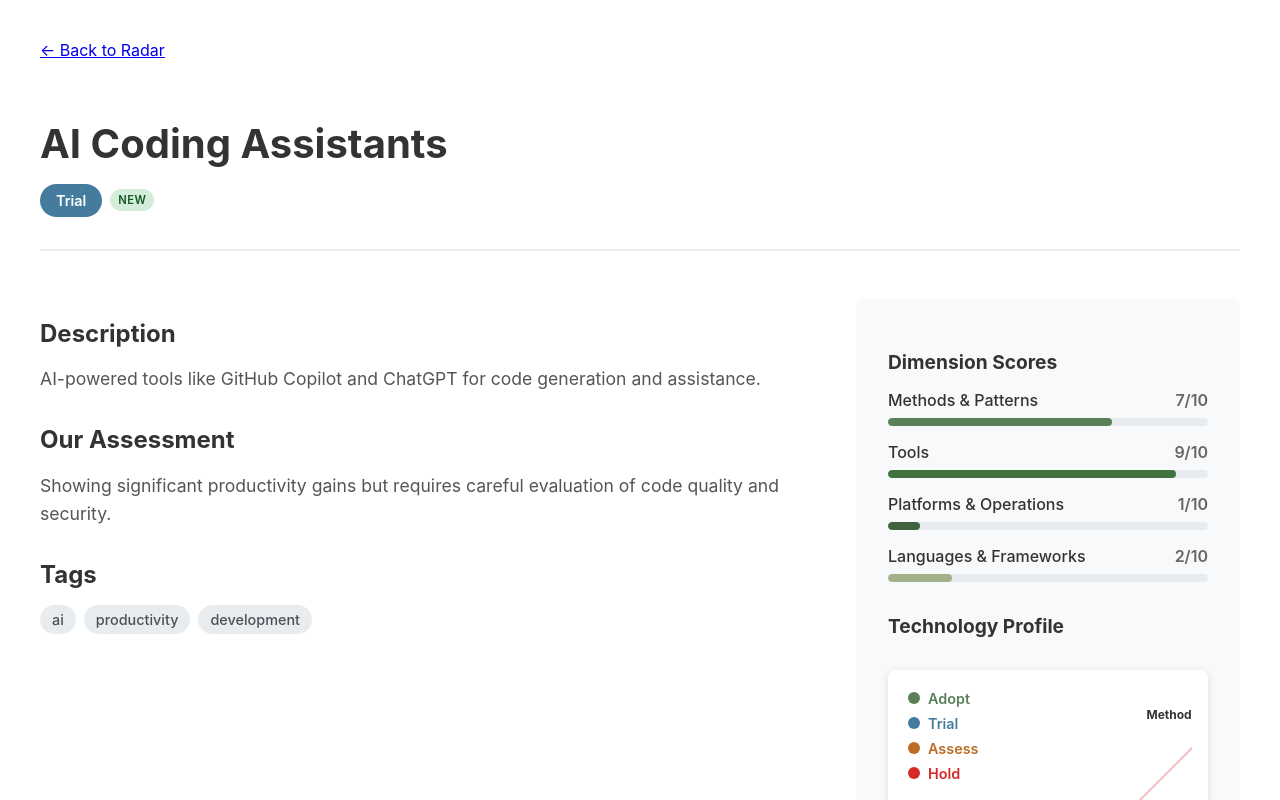
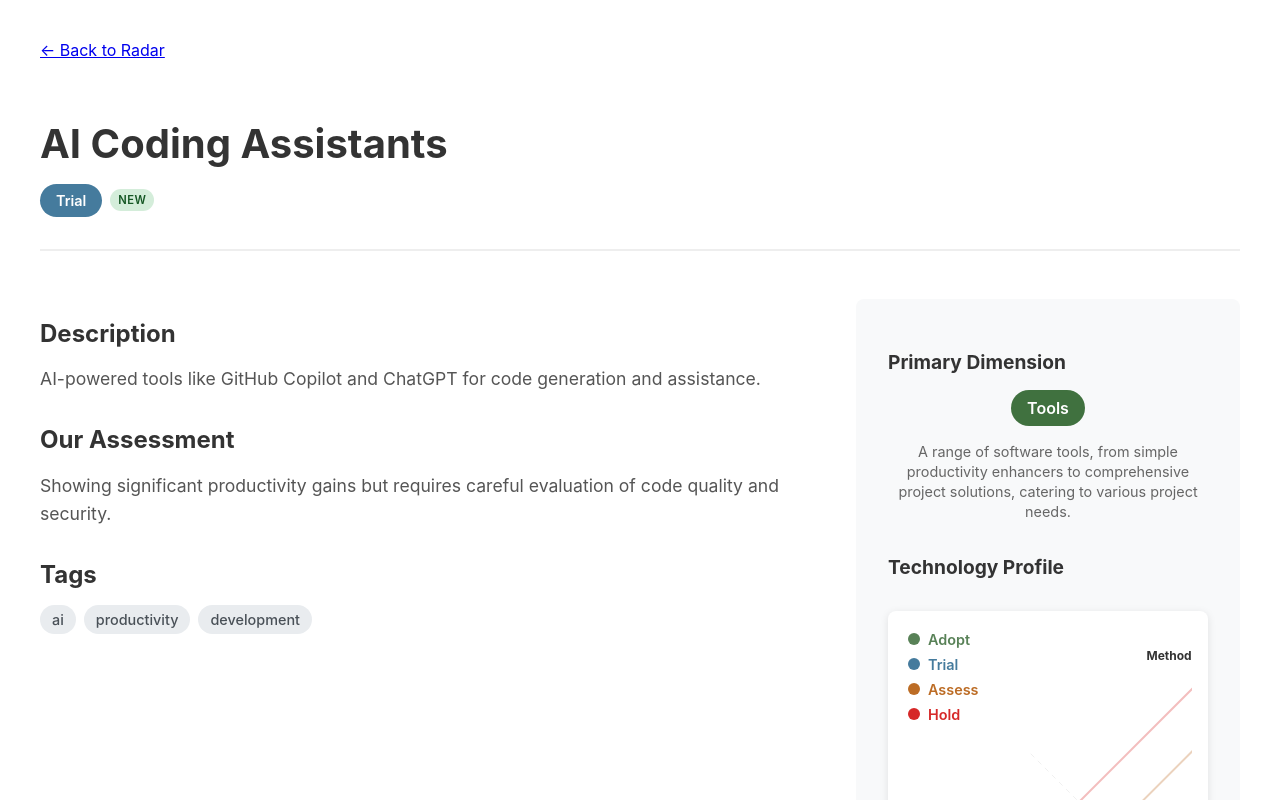
Before and after one commit to fabigr8/easy-techradar, a Next.js app: page /technologies/ai-coding-assistants in a window 1280 px wide. Shown: the top 800 px of the page. Built offline with nearby package versions, Linux system fonts and the light colour scheme.

Commit message:
Refactor technology dimensions handling and update README for clarity

```diff
--- a/components/RadarChart.js
+++ b/components/RadarChart.js
@@ -46,12 +46,8 @@ export default function RadarChart({ dimensions, technologies, selectedRing = nu
     const ringIndex = ringOrder.indexOf(tech.ring);
     const ringRadius = (ringIndex + 1) * (maxRadius / 4);
 
-    // Find the dimension with the highest score for this technology
-    const topDimension = dimensions.reduce((top, dim) =>
-      (tech.dimensions[dim.id] || 0) > (tech.dimensions[top.id] || 0) ? dim : top
-    );
-
-    const dimensionIndex = dimensions.findIndex(d => d.id === topDimension.id);
+    // Find the dimension this technology belongs to
+    const dimensionIndex = dimensions.findIndex(d => d.id === tech.dimension);
     const angleStep = (2 * Math.PI) / dimensions.length;
     const angle = dimensionIndex * angleStep - Math.PI / 2;
 
@@ -64,7 +60,7 @@ export default function RadarChart({ dimensions, technologies, selectedRing = nu
       x: center + Math.cos(randomAngle) * randomRadius,
       y: center + Math.sin(randomAngle) * randomRadius,
       ring: ringIndex,
-      dimension: topDimension
+      dimension: dimensions.find(d => d.id === tech.dimension)
     };
   };
 
--- a/data/radar-config.json
+++ b/data/radar-config.json
@@ -63,103 +63,73 @@
       "id": "react",
       "name": "React",
       "ring": "adopt",
+      "dimension": "languages",
       "description": "A JavaScript library for building user interfaces with a component-based architecture.",
       "rationale": "React has proven itself as a mature, stable framework with excellent community support and ecosystem.",
       "tags": ["frontend", "javascript", "ui"],
       "url": "https://react.dev",
       "isNew": false,
-      "hasChanged": false,
-      "dimensions": {
-        "languages": 9,
-        "tools": 3,
-        "platforms": 2,
-        "methods": 4
-      }
+      "hasChanged": false
     },
     {
       "id": "typescript",
       "name": "TypeScript",
       "ring": "adopt",
+      "dimension": "languages",
       "description": "A strongly typed programming language that builds on JavaScript.",
       "rationale": "TypeScript provides excellent developer experience with type safety and better tooling.",
       "tags": ["language", "javascript", "types"],
       "url": "https://www.typescriptlang.org",
       "isNew": false,
-      "hasChanged": false,
-      "dimensions": {
-        "languages": 10,
-        "tools": 2,
-        "platforms": 1,
-        "methods": 3
-      }
+      "hasChanged": false
     },
     {
       "id": "graphql",
       "name": "GraphQL",
       "ring": "trial",
+      "dimension": "methods",
       "description": "A query language for APIs and a runtime for fulfilling those queries.",
       "rationale": "GraphQL shows promise for API design but requires careful consideration of complexity vs benefits.",
       "tags": ["api", "backend", "query-language"],
       "url": "https://graphql.org",
       "isNew": false,
-      "hasChanged": false,
-      "dimensions": {
-        "languages": 3,
-        "tools": 7,
-        "platforms": 6,
-        "methods": 8
-      }
+      "hasChanged": false
     },
     {
       "id": "docker",
       "name": "Docker",
       "ring": "adopt",
+      "dimension": "platforms",
       "description": "A platform for developing, shipping, and running applications using containerization.",
       "rationale": "Docker has become essential for consistent deployment and development environments.",
       "tags": ["containers", "devops", "deployment"],
       "url": "https://docker.com",
       "isNew": false,
-      "hasChanged": false,
-      "dimensions": {
-        "languages": 1,
-        "tools": 8,
-        "platforms": 10,
-        "methods": 6
-      }
+      "hasChanged": false
     },
     {
       "id": "ai-coding-assistants",
       "name": "AI Coding Assistants",
       "ring": "trial",
+      "dimension": "tools",
       "description": "AI-powered tools like GitHub Copilot and ChatGPT for code generation and assistance.",
       "rationale": "Showing significant productivity gains but requires careful evaluation of code quality and security.",
       "tags": ["ai", "productivity", "development"],
       "url": "",
       "isNew": true,
-      "hasChanged": false,
-      "dimensions": {
-        "languages": 2,
-        "tools": 9,
-        "platforms": 1,
-        "methods": 7
-      }
+      "hasChanged": false
     },
     {
       "id": "microservices",
       "name": "Microservices Architecture",
       "ring": "assess",
+      "dimension": "methods",
       "description": "An architectural approach that structures an application as a collection of loosely coupled services.",
       "rationale": "Can provide benefits for large teams and complex systems, but adds significant operational complexity.",
       "tags": ["architecture", "distributed-systems"],
       "url": "",
       "isNew": false,
-      "hasChanged": true,
-      "dimensions": {
-        "languages": 1,
-        "tools": 3,
-        "platforms": 8,
-        "methods": 9
-      }
+      "hasChanged": true
     }
   ]
 }
--- a/pages/index.js
+++ b/pages/index.js
@@ -129,7 +129,7 @@ export default function Home({ radarData }) {
                 <p className="dimension-description">{dimension.description}</p>
                 <TechnologyList
                   technologies={filteredTechnologies.filter(tech =>
-                    tech.dimensions[dimension.id] && tech.dimensions[dimension.id] > 0
+                    tech.dimension === dimension.id
                   )}
                   dimension={dimension}
                   rings={radarData.rings}
--- a/pages/technologies/[id].js
+++ b/pages/technologies/[id].js
@@ -98,29 +98,25 @@ export default function TechnologyDetail({ technology, radarData }) {
           </main>
 
           <aside className="sidebar">
-            <div className="dimension-scores">
-              <h3>Dimension Scores</h3>
-              <div className="scores-list">
-                {radarData.dimensions.map(dimension => {
-                  const score = technology.dimensions[dimension.id] || 0;
-                  return (
-                    <div key={dimension.id} className="score-item">
-                      <div className="score-header">
-                        <span className="dimension-name">{dimension.name}</span>
-                        <span className="score-value">{score}/10</span>
+            <div className="primary-dimension">
+              <h3>Primary Dimension</h3>
+              <div className="dimension-info">
+                {(() => {
+                  const dimension = radarData.dimensions.find(d => d.id === technology.dimension);
+                  return dimension ? (
+                    <div className="dimension-card">
+                      <div
+                        className="dimension-badge"
+                        style={{ backgroundColor: dimension.color, color: 'white' }}
+                      >
+                        {dimension.name}
                       </div>
-                      <div className="score-bar">
-                        <div
-                          className="score-fill"
-                          style={{
-                            width: `${(score / 10) * 100}%`,
-                            backgroundColor: dimension.color
-                          }}
-                        />
-                      </div>
+                      <p className="dimension-description">{dimension.description}</p>
                     </div>
+                  ) : (
+                    <p>No dimension assigned</p>
                   );
-                })}
+                })()}
               </div>
             </div>
 
@@ -129,7 +125,6 @@ export default function TechnologyDetail({ technology, radarData }) {
               <RadarChart
                 dimensions={radarData.dimensions}
                 technologies={[technology]}
-                selectedTechnology={technology}
               />
             </div>
 
@@ -305,41 +300,34 @@ export default function TechnologyDetail({ technology, radarData }) {
           space-y: 1rem;
         }
 
-        .score-item {
+        .primary-dimension {
+          margin-bottom: 2rem;
+        }
+
+        .dimension-card {
+          text-align: center;
+        }
+
+        .dimension-badge {
+          display: inline-block;
+          padding: 0.5rem 1rem;
+          border-radius: 20px;
+          font-weight: 600;
           margin-bottom: 1rem;
         }
 
-        .score-header {
-          display: flex;
-          justify-content: space-between;
-          align-items: center;
-          margin-bottom: 0.5rem;
-        }
-
-        .dimension-name {
-          font-weight: 500;
-          color: #333;
-        }
-
-        .score-value {
-          font-weight: 600;
+        .dimension-description {
           color: #666;
-        }
-
-        .score-bar {
-          height: 8px;
-          background: #e9ecef;
-          border-radius: 4px;
-          overflow: hidden;
-        }
-
-        .score-fill {
-          height: 100%;
-          border-radius: 4px;
-          transition: width 0.3s ease;
+          font-size: 0.9rem;
+          line-height: 1.4;
+          margin: 0;
         }
 
         .spider-chart-section {
+          height: 400px;
+        }
+
+        .radar-chart-section {
           height: 400px;
         }
 
```
Also changed, not shown: components/TechnologyList.js (+3 -6 lines), pages/about.js (+4 -19 lines), pages/overview.js (+13 -30 lines), 1 other file (tests, documents, lock files or other folders).
